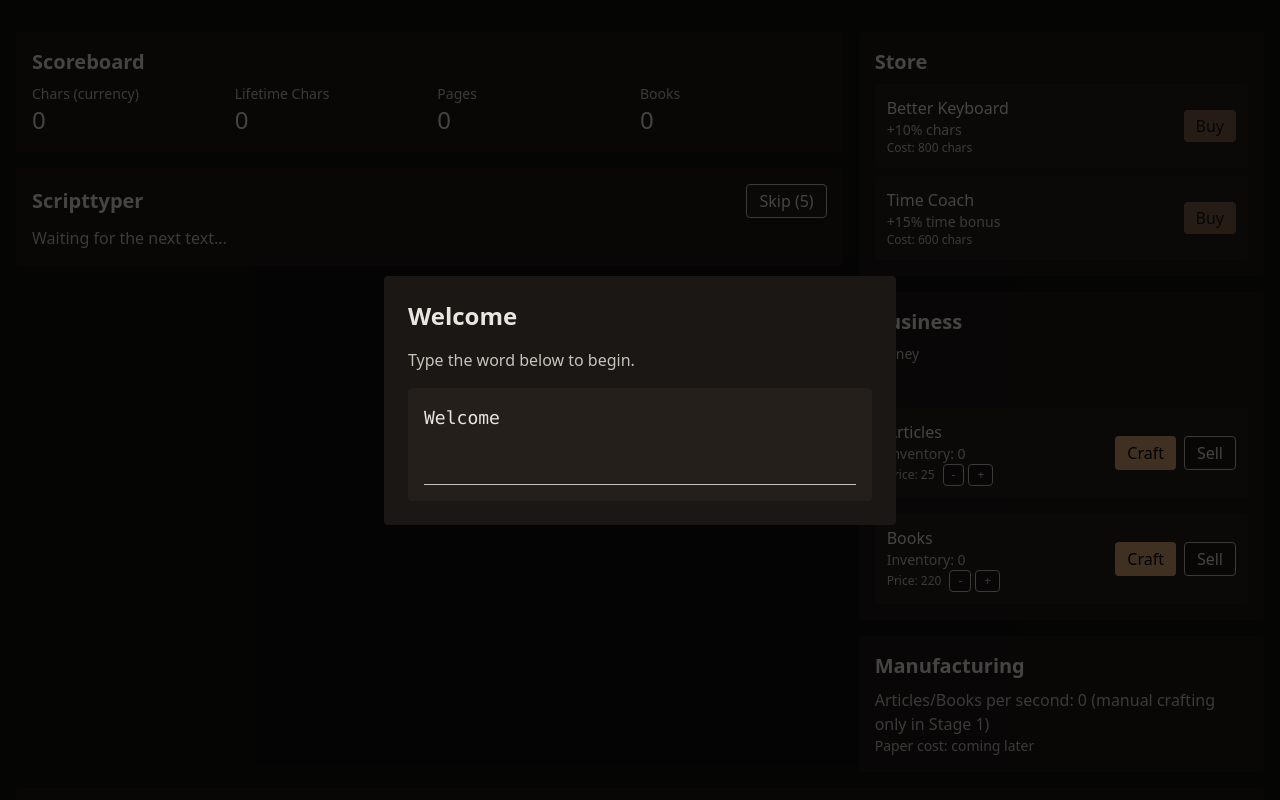
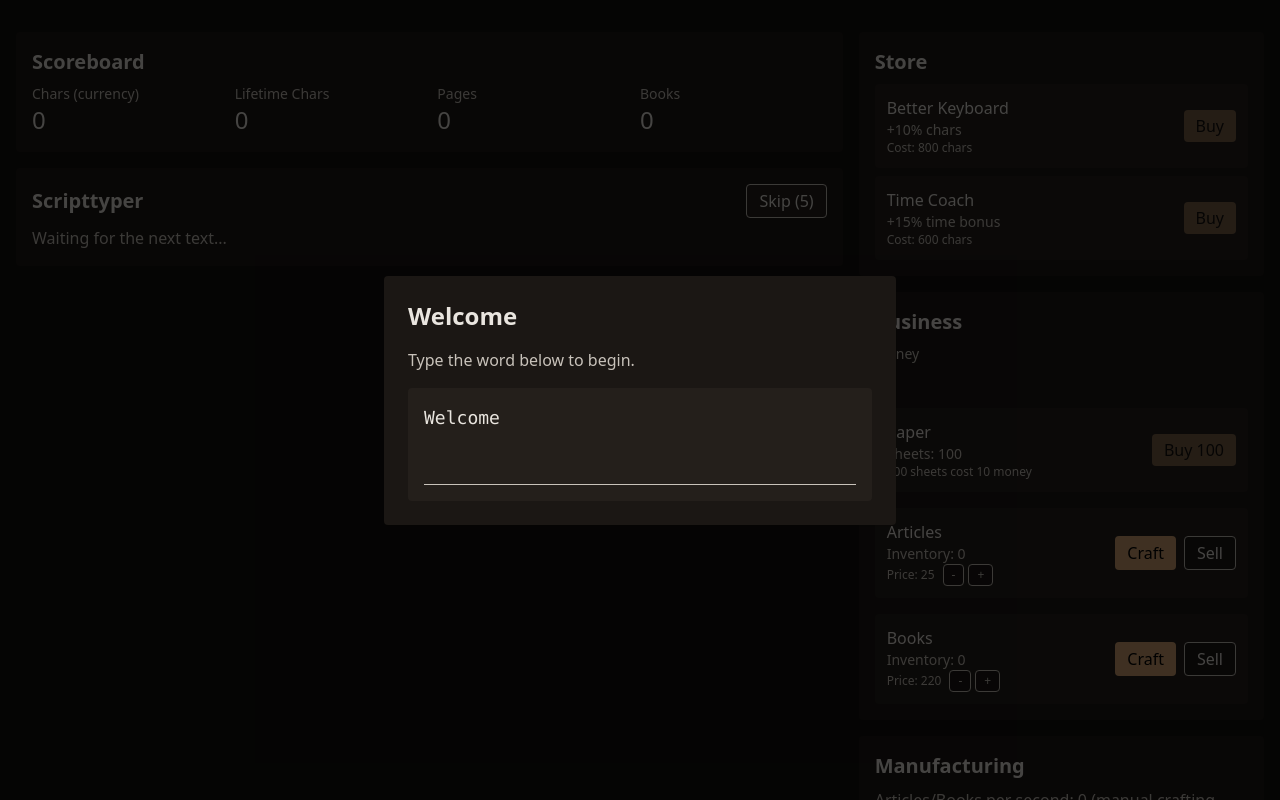
Before and after one commit to kiliantrauner92/universal-char, a React (Vite) app: page / in a window 1280 px wide. Shown: the top 800 px of the page. Built offline with nearby package versions, Linux system fonts and the light colour scheme.

Commit message:
feat(paper): add paper resource (start with 100); consume 1 per completed text; block starting runs without paper; add Business action to buy 100 paper for 10 money; show out-of-paper message in Scripttyper

```diff
--- a/src/domain/types.ts
+++ b/src/domain/types.ts
@@ -71,6 +71,7 @@ export type Player = {
   chars: number
   lifetimeChars: number
   money: number
+  paper: number
   inventory: Inventory
   prices: Prices
   skips: number
--- a/src/modules/business/BusinessPanel.tsx
+++ b/src/modules/business/BusinessPanel.tsx
@@ -7,6 +7,7 @@ export function BusinessPanel() {
   const sellArticle = useGame(s => s.sellArticle)
   const sellBook = useGame(s => s.sellBook)
   const adjustPrice = useGame(s => s.adjustPrice)
+  const buyPaper = useGame(s => s.buyPaper)
 
   return (
     <section className="bg-surface p-4 rounded">
@@ -19,6 +20,18 @@ export function BusinessPanel() {
       </div>
 
       <div className="space-y-4">
+        <div className="p-3 rounded bg-surface2">
+          <div className="flex items-center justify-between">
+            <div>
+              <div className="font-medium">Paper</div>
+              <div className="text-muted text-sm">Sheets: {p.paper}</div>
+              <div className="text-muted text-xs">100 sheets cost 10 money</div>
+            </div>
+            <div>
+              <button className="px-3 py-1 rounded bg-accent text-black disabled:opacity-50" onClick={buyPaper} disabled={p.money < 10}>Buy 100</button>
+            </div>
+          </div>
+        </div>
         <div className="p-3 rounded bg-surface2">
           <div className="flex items-center justify-between">
             <div>
--- a/src/modules/typing/Scripttyper.tsx
+++ b/src/modules/typing/Scripttyper.tsx
@@ -131,6 +131,8 @@ export function Scripttyper() {
 
       {!hasTexts ? (
         <p className="text-muted">Loading texts...</p>
+      ) : player.paper <= 0 ? (
+        <p className="text-muted">Out of paper. Buy more in Business.</p>
       ) : run.status === 'active' && run.text ? (
         <div className="space-y-3">
           <div className="text-muted text-sm">{run.text.title} • {run.text.genre}</div>
--- a/src/state/store.ts
+++ b/src/state/store.ts
@@ -46,6 +46,7 @@ type GameState = {
   craftBook: (count?: number) => void
   sellArticle: (count?: number) => void
   sellBook: (count?: number) => void
+  buyPaper: () => void
   adjustPrice: (kind: 'article' | 'book', dir: 'up' | 'down') => void
 }
 
@@ -69,6 +70,7 @@ function defaultPlayer(): Player {
     chars: 0,
     lifetimeChars: 0,
     money: 0,
+    paper: 100,
     inventory: { articles: 0, books: 0 },
     prices: defaultPrices(),
     skips: 5,
@@ -108,8 +110,9 @@ export const useGame = create<GameState>()(
       },
 
       startRun: (opts) => {
-        const { texts } = get()
+        const { texts, player } = get()
         if (!texts.length) return
+        if (!opts?.alarm && player.paper <= 0) return // require paper for normal runs
         const idx = Math.floor(Math.random() * texts.length)
         const text = texts[idx]
         set({
@@ -165,6 +168,7 @@ export const useGame = create<GameState>()(
           chars: s.player.chars + score.charsAwarded,
           lifetimeChars: s.player.lifetimeChars + score.charsAwarded,
           skips: s.player.skips + 1, // +1 per completed text
+          paper: Math.max(0, s.player.paper - 1),
         }
 
         const lifetimeRuns = s.lifetimeRuns + 1
@@ -188,8 +192,8 @@ export const useGame = create<GameState>()(
           lifetimeRuns,
           lastAward: { amount: score.charsAwarded, ts: endedAt },
         })
-        // immediately open next text
-        get().startRun()
+        // immediately open next text if paper remains (or alarm will handle special runs)
+        if (get().player.paper > 0) get().startRun()
         // check alarms after awarding
         get().maybeTriggerAlarms()
       },
@@ -280,6 +284,13 @@ export const useGame = create<GameState>()(
         })
       },
 
+      buyPaper: () => {
+        const s = get()
+        const cost = 10
+        if (s.player.money < cost) return
+        set({ player: { ...s.player, money: s.player.money - cost, paper: s.player.paper + 100 } })
+      },
+
       maybeTriggerAlarms: () => {
         const s = get()
         if (s.alarm.pending) return
```
